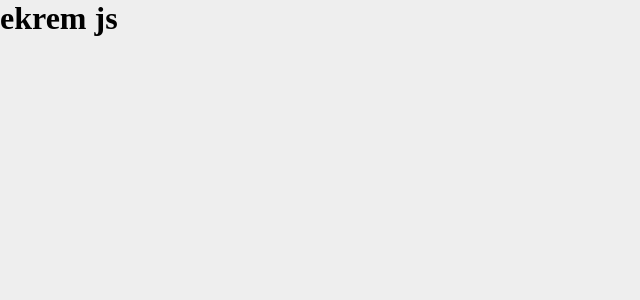
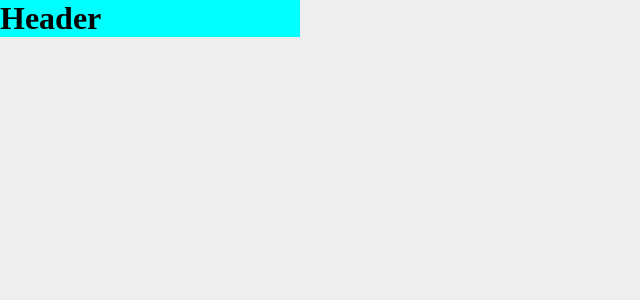
Before and after one commit to ekrem35/movies-app, a Next.js app: page / in a window 1280 px wide. Shown: the top 300 px of the page, without its empty margins (0-640 px from the left). Built offline with nearby package versions, Linux system fonts and the light colour scheme.

Commit message:
header ve container component dizinleri

```diff
--- a/pages/index.js
+++ b/pages/index.js
@@ -1,7 +1,11 @@
 import Head from 'next/head'
+import Header from '../src/components/Header'
+import Container from '../src/components/Container'
 
 export default function Home() {
   return (
-    <h1>ekrem js</h1>
+    <Container>
+      <Header />
+    </Container>
   )
 }
--- /dev/null
+++ b/src/components/Container/Container.js
@@ -0,0 +1,7 @@
+import React from 'react';
+
+function Container(props) {
+    return ( <div>{props.children}</div> )
+}
+
+export default Container;
--- /dev/null
+++ b/src/components/Container/index.js
@@ -0,0 +1,3 @@
+import Container from './Container'
+
+export default Container
--- /dev/null
+++ b/src/components/Header/Header.js
@@ -0,0 +1,12 @@
+import React from 'react';
+import styles from './Header.module.sass'
+
+function Header() {
+    return (
+        <div className={styles.container}>
+            <h1>Header</h1>
+        </div>
+    )
+}
+
+export default Header;
--- /dev/null
+++ b/src/components/Header/Header.module.sass
@@ -0,0 +1,3 @@
+.container
+    width: 300px
+    background-color: aqua
--- /dev/null
+++ b/src/components/Header/index.js
@@ -0,0 +1,3 @@
+import Header from './Header'
+
+export default Header;
```
Also changed, not shown: src/components/Container/Container.module.sass (added).
